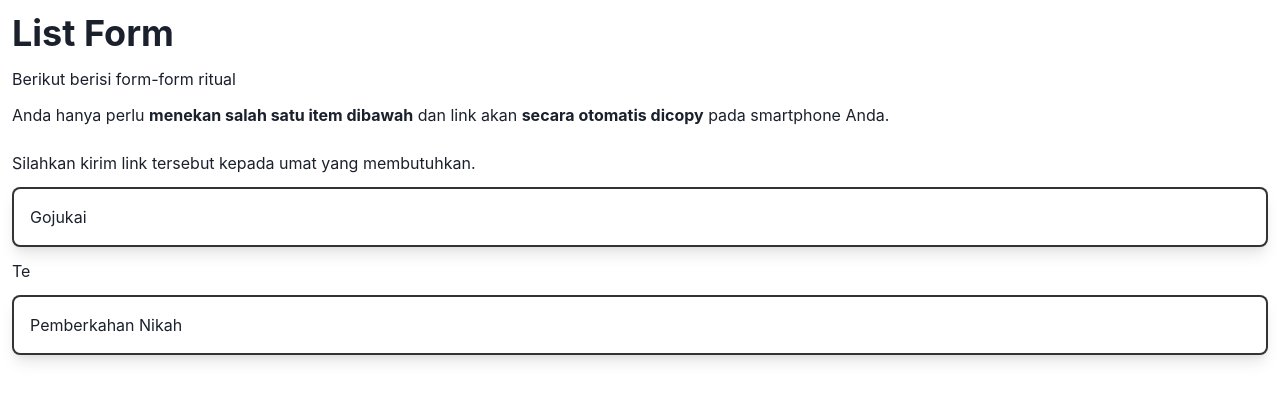
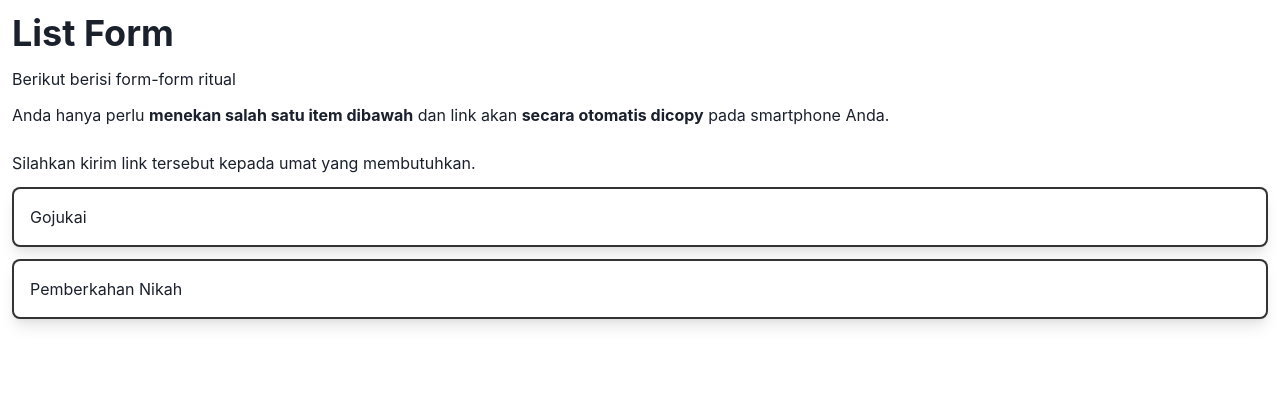
Before and after one commit to rully-saputra15/form-ritual-bdi, a React (Vite) app: page / in a window 1280 px wide. Shown: the top 400 px of the page. Built offline with nearby package versions, Linux system fonts and the light colour scheme.

Commit message:
feat: remove unnecessary button on dashboard

```diff
--- a/src/pages/dashboard/components/DashboardPage.tsx
+++ b/src/pages/dashboard/components/DashboardPage.tsx
@@ -18,7 +18,6 @@ const DashboardPage: FC<DashboardPageProps> = (
       <Text>Anda hanya perlu <b>menekan salah satu item dibawah</b> dan link akan <b>secara otomatis dicopy</b> pada smartphone Anda.</Text>
       <Text mt={3}>Silahkan kirim link tersebut kepada umat yang membutuhkan.</Text>
       <CardOnlyTitle title="Gojukai" handleClick={() => copyLinkToClipBoard("gojukai")}/>
-      <div onClick={() => copyLinkToClipBoard("gojukai")}>Te</div>
       <CardOnlyTitle title="Pemberkahan Nikah" handleClick={() => copyLinkToClipBoard("pemberkahan-nikah")}/>
     </VStack>
   );
```
